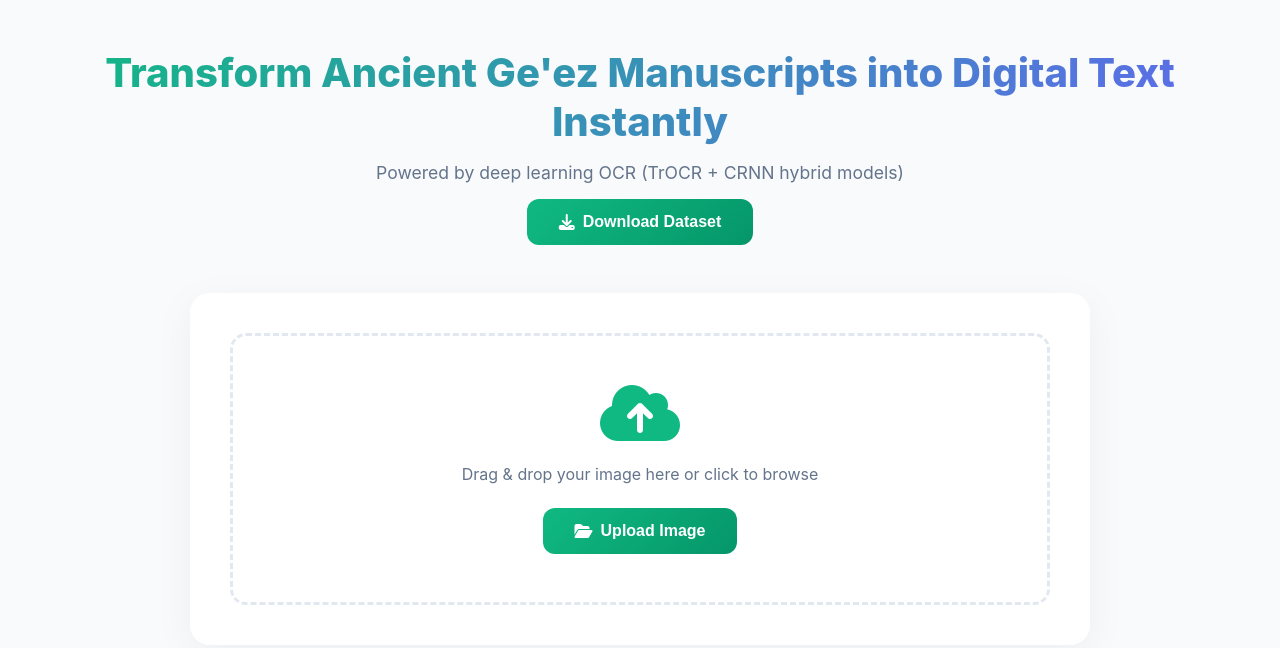
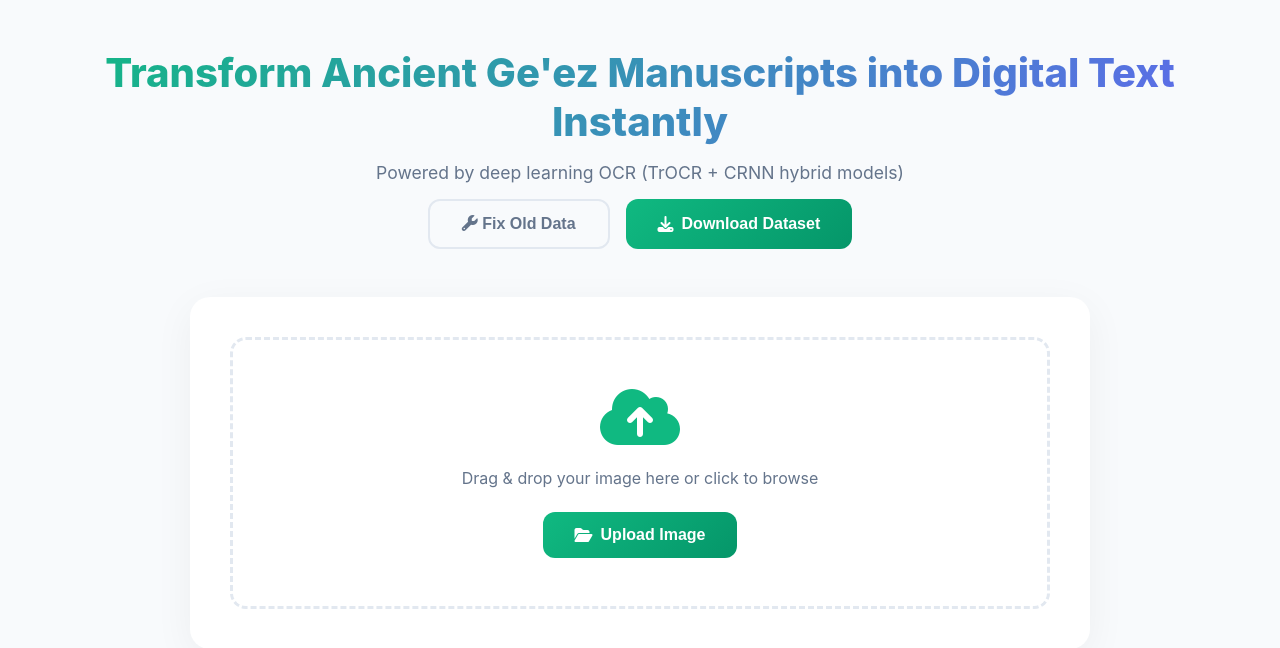
Before and after one commit to demirewu-manidefro/Ge-ez_OCR2, a Flask app: page / in a window 1280 px wide. Shown: the part 73-721 px from the top of the page. Run offline with Flask 3, Linux system fonts and the light colour scheme.

Commit message:
Add Fix Old Data button to update NULL ground_truth and fix ZIP filename

```diff
--- a/app/routes/main.py
+++ b/app/routes/main.py
@@ -168,6 +168,25 @@ def get_dataset():
     except Exception as e:
         return jsonify({'error': str(e)}), 500
 
+@bp.route('/fix_old_data', methods=['GET'])
+def fix_old_data():
+    try:
+        # Update all entries where ground_truth is NULL to use predicted_text
+        entries_to_fix = OCRDataset.query.filter(OCRDataset.ground_truth.is_(None)).all()
+        for entry in entries_to_fix:
+            entry.ground_truth = entry.predicted_text
+
+        db.session.commit()
+
+        return jsonify({
+            'message': f'Fixed {len(entries_to_fix)} old entries!',
+            'fixed_count': len(entries_to_fix)
+        }), 200
+
+    except Exception as e:
+        db.session.rollback()
+        return jsonify({'error': str(e)}), 500
+
 @bp.route('/download_dataset', methods=['GET'])
 def download_dataset():
     import zipfile
--- a/static/script.js
+++ b/static/script.js
@@ -291,12 +291,29 @@ document.addEventListener('DOMContentLoaded', () => {
                 const url = window.URL.createObjectURL(blob);
                 const a = document.createElement('a');
                 a.href = url;
-                a.download = 'geez_ocr_dataset.csv';
+                a.download = 'geez_ocr_dataset.zip';
                 document.body.appendChild(a);
                 a.click();
                 window.URL.revokeObjectURL(url);
                 document.body.removeChild(a);
                 showMessage('Dataset downloaded successfully!', 'success');
+            } catch (error) {
+                showMessage(error.message, 'error');
+            }
+        });
+    }
+
+    if (document.getElementById('fixOldDataBtn')) {
+        document.getElementById('fixOldDataBtn').addEventListener('click', async () => {
+            try {
+                const response = await fetch('/fix_old_data');
+
+                if (!response.ok) {
+                    throw new Error('Failed to fix old data');
+                }
+
+                const result = await response.json();
+                showMessage(`${result.message}`, 'success');
             } catch (error) {
                 showMessage(error.message, 'error');
             }
--- a/templates/index.html
+++ b/templates/index.html
@@ -32,6 +32,9 @@
         <h1>Transform Ancient Ge'ez Manuscripts into Digital Text Instantly</h1>
         <p>Powered by deep learning OCR (TrOCR + CRNN hybrid models)</p>
         <div style="margin-top: 1rem; display: flex; gap: 1rem; justify-content: center;">
+            <button class="btn-secondary" id="fixOldDataBtn">
+                <i class="fas fa-wrench"></i> Fix Old Data
+            </button>
             <button class="btn-primary" id="downloadDatasetBtn">
                 <i class="fas fa-download"></i> Download Dataset
             </button>
```
